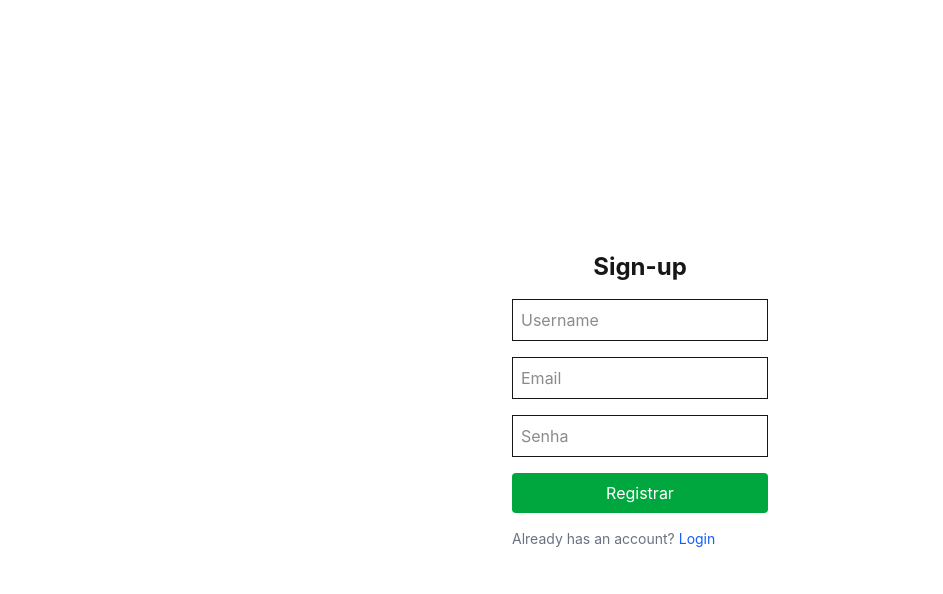
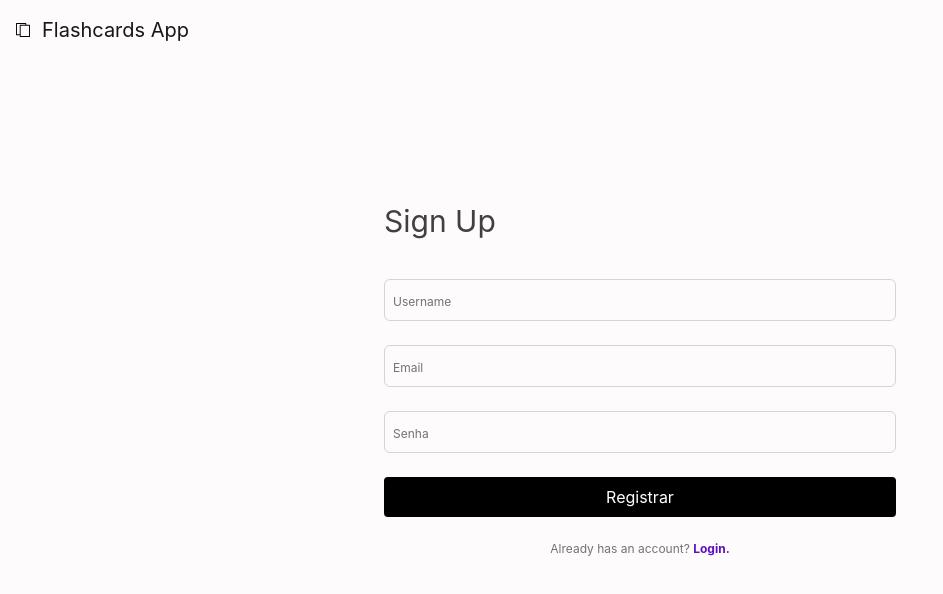
Before and after one commit to gabisantoss/flashcards, a Next.js app in the folder frontend/: page /signup in a window 1280 px wide. Shown: the top 594 px of the page, without its empty margins (0-943 px from the left). Built offline with nearby package versions, Linux system fonts and the light colour scheme.

Commit message:
style(frontend): revamp design of login and signup pages

```diff
--- a/frontend/src/pages/login.tsx
+++ b/frontend/src/pages/login.tsx
@@ -1,12 +1,19 @@
-import "@/styles/globals.css";
+import { useRouter } from "next/router";
+import { useEffect, useState } from "react";
 
-import { useRouter } from "next/router";
-import { useState } from "react";
+import PageLayout from "@/components/layouts/PageLayout";
 
 export default function LoginPage() {
   const router = useRouter();
 
   const [error, setError] = useState<string | null>(null);
+  const [message, setMessage] = useState<string | null>(null);
+
+  useEffect(() => {
+    if (router.query.message === "disconnected") {
+      setMessage("Você foi desconectado. Por favor, faça login novamente.");
+    }
+  }, [router.query]);
 
   async function handleSubmit(e: React.FormEvent<HTMLFormElement>) {
     e.preventDefault();
@@ -29,31 +36,45 @@ export default function LoginPage() {
   }
 
   return (
-    <main className="flex flex-col items-center justify-center min-h-screen">
-      <h1 className="text-2xl mb-4 font-bold">Login</h1>
-      <form onSubmit={handleSubmit} className="flex flex-col gap-4 w-64">
+    <PageLayout>
+      <div className="w-lg m-auto">
+        <h1 className="text-3xl mb-10 text-neutral-700">Welcome back</h1>
+        {message && <div>{message}</div>}
+        <form onSubmit={handleSubmit} className="flex flex-col gap-6">
+          <div>
+            <h1 className="text-lg text-neutral-700 mb-1">Email</h1>
             <input
               type="email"
               name="email"
-          placeholder="Email"
-          className="border p-2"
+              className="w-full border border-neutral-300 rounded-md p-2 outline-0 placeholder-neutral-500 placeholder:text-xs"
               required
             />
+          </div>
+          <div>
+            <h1 className="text-lg text-neutral-700 mb-1">Password</h1>
             <input
               type="password"
               name="password"
-          placeholder="Password"
-          className="border p-2"
+              className="w-full border border-neutral-300 rounded-md p-2 outline-0 placeholder-neutral-500 placeholder:text-xs"
               required
             />
+          </div>
+          {error && <p className="text-red-700 text-sm">{error}</p>}
+
           <button
-          className="bg-primary text-white p-2 rounded cursor-pointer"
+            className="bg-black hover:bg-neutral-900 text-white p-2 rounded cursor-pointer"
             type="submit"
           >
-          Sign
+            Log In
           </button>
-        {error && <p className="text-red-600">{error}</p>}
+          <p className="text-xs text-neutral-500 text-center">
+            Not registered yet?{" "}
+            <a className="font-bold text-violet-800" href="/signup">
+              Create an Account.
+            </a>
+          </p>
         </form>
-    </main>
+      </div>
+    </PageLayout>
   );
 }
--- a/frontend/src/pages/signup.tsx
+++ b/frontend/src/pages/signup.tsx
@@ -1,5 +1,7 @@
 import { useState } from "react";
 import { useRouter } from "next/router";
+
+import PageLayout from "@/components/layouts/PageLayout";
 
 export default function SignupPage() {
   const [email, setEmail] = useState("");
@@ -27,44 +29,46 @@ export default function SignupPage() {
   };
 
   return (
-    <main className="flex flex-col items-center justify-center min-h-screen">
-      <h1 className="text-2xl mb-4 font-bold">Sign-up</h1>
-      <form onSubmit={handleSignup} className="flex flex-col gap-4 w-64">
+    <PageLayout>
+      <main className="w-lg m-auto">
+        <h1 className="text-3xl mb-10 text-neutral-700">Sign Up</h1>
+        <form onSubmit={handleSignup} className="flex flex-col gap-6">
           <input
             type="text"
             placeholder="Username"
-          className="border p-2"
+            className="w-full border border-neutral-300 rounded-md p-2 outline-0 placeholder-neutral-500 placeholder:text-xs"
             value={username}
             onChange={(e) => setUsername(e.target.value)}
           />
           <input
             type="email"
             placeholder="Email"
-          className="border p-2"
+            className="w-full border border-neutral-300 rounded-md p-2 outline-0 placeholder-neutral-500 placeholder:text-xs"
             value={email}
             onChange={(e) => setEmail(e.target.value)}
           />
           <input
             type="password"
             placeholder="Senha"
-          className="border p-2"
+            className="w-full border border-neutral-300 rounded-md p-2 outline-0 placeholder-neutral-500 placeholder:text-xs"
             value={password}
             onChange={(e) => setPassword(e.target.value)}
           />
           <button
-          className="bg-green-600 text-white p-2 rounded cursor-pointer"
+            className="bg-black hover:bg-neutral-900 text-white p-2 rounded cursor-pointer"
             type="submit"
           >
             Registrar
           </button>
-        <span className="text-sm text-gray-500">
+          <p className="text-xs text-neutral-500 text-center">
             Already has an account?{" "}
-          <a href="/login" className="text-blue-600 hover:underline">
-            Login
+            <a href="/login" className="font-bold text-violet-800">
+              Login.
             </a>
-        </span>
+          </p>
           {error && <p className="text-red-600">{error}</p>}
         </form>
       </main>
+    </PageLayout>
   );
 }
--- a/frontend/src/styles/globals.css
+++ b/frontend/src/styles/globals.css
@@ -1,22 +1,9 @@
 @import "tailwindcss";
 
 :root {
-  --background: #ffffff;
+  --background: #fdfbfb;
   --foreground: #171717;
 }
-
-@theme inline {
-  --color-background: var(--background);
-  --color-foreground: var(--foreground);
-}
-
-@media (prefers-color-scheme: dark) {
-  :root {
-    --background: #0a0a0a;
-    --foreground: #ededed;
-  }
-}
-
 body {
   background: var(--background);
   color: var(--foreground);
```
Lines whose indentation alone changed are shown as unchanged.
